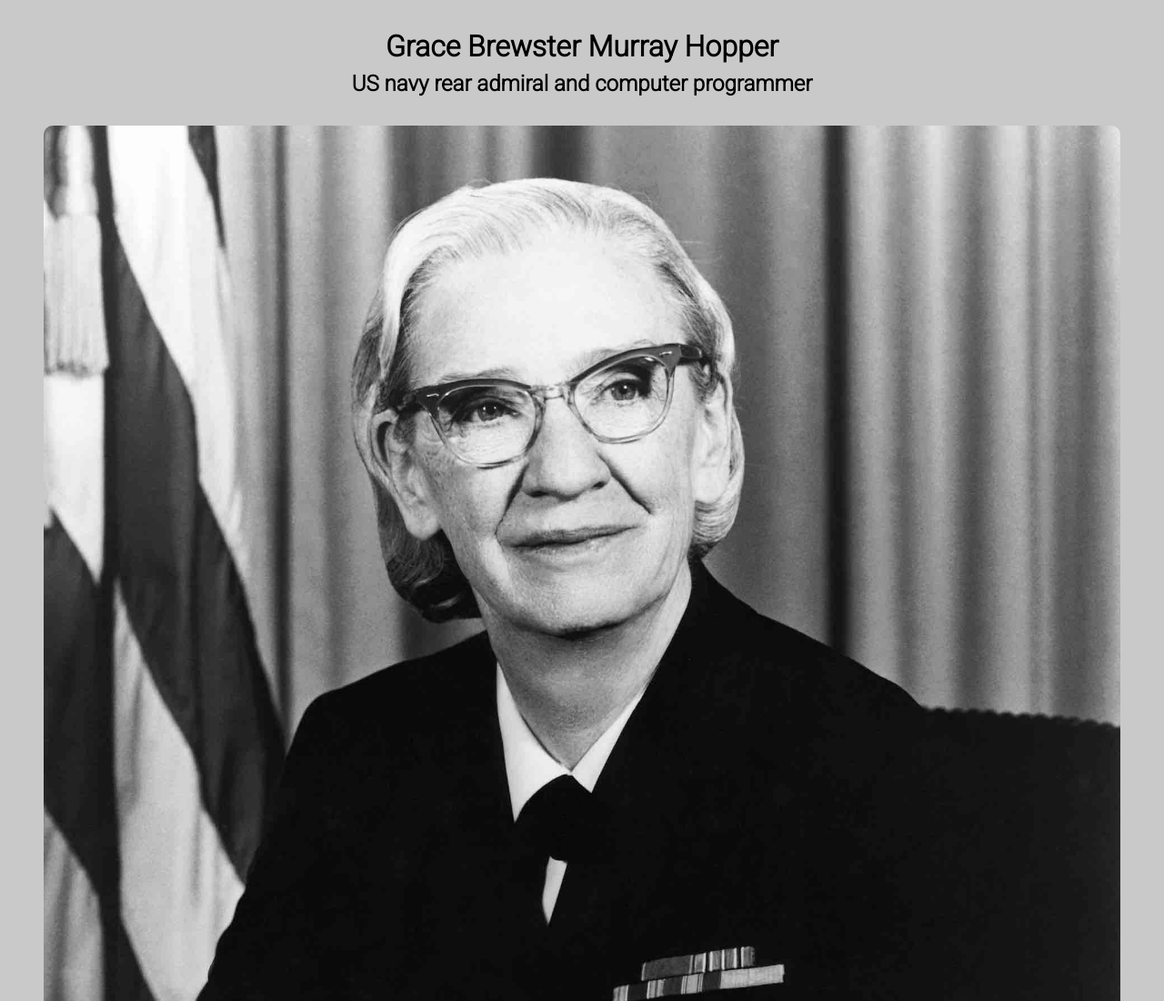
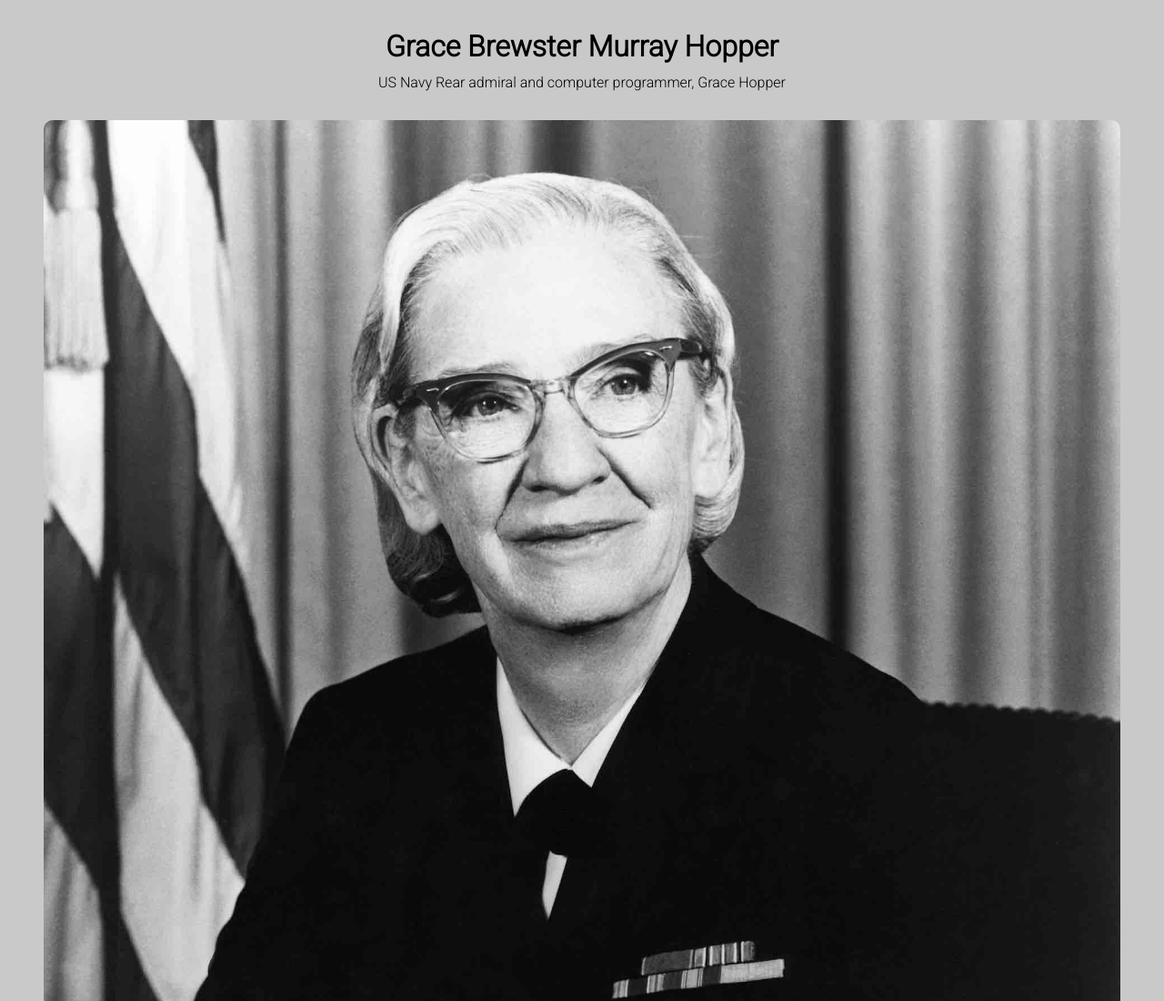
Before and after one commit to KarenEfereyan/GraceHopper, a plain HTML site: page index.html in a window 1280 px wide. Shown: the top 1100 px of the page at 91% size. Drawn offline with Linux system fonts and the light colour scheme.

Commit message:
Updated index.html

```diff
--- a/index.html
+++ b/index.html
@@ -11,7 +11,7 @@
     <div id="main">
         <header id="title">
             <h1>Grace Brewster Murray Hopper</h1>
-            <h2>US navy rear admiral and computer programmer</h2>
+            <p id="img-caption">US Navy Rear admiral and computer programmer, Grace Hopper</p>
         </header>
         <div id="img-div">
             <img src="./gracehopper.jpeg" alt="GraceHopper in military potrait" id="image">
```
